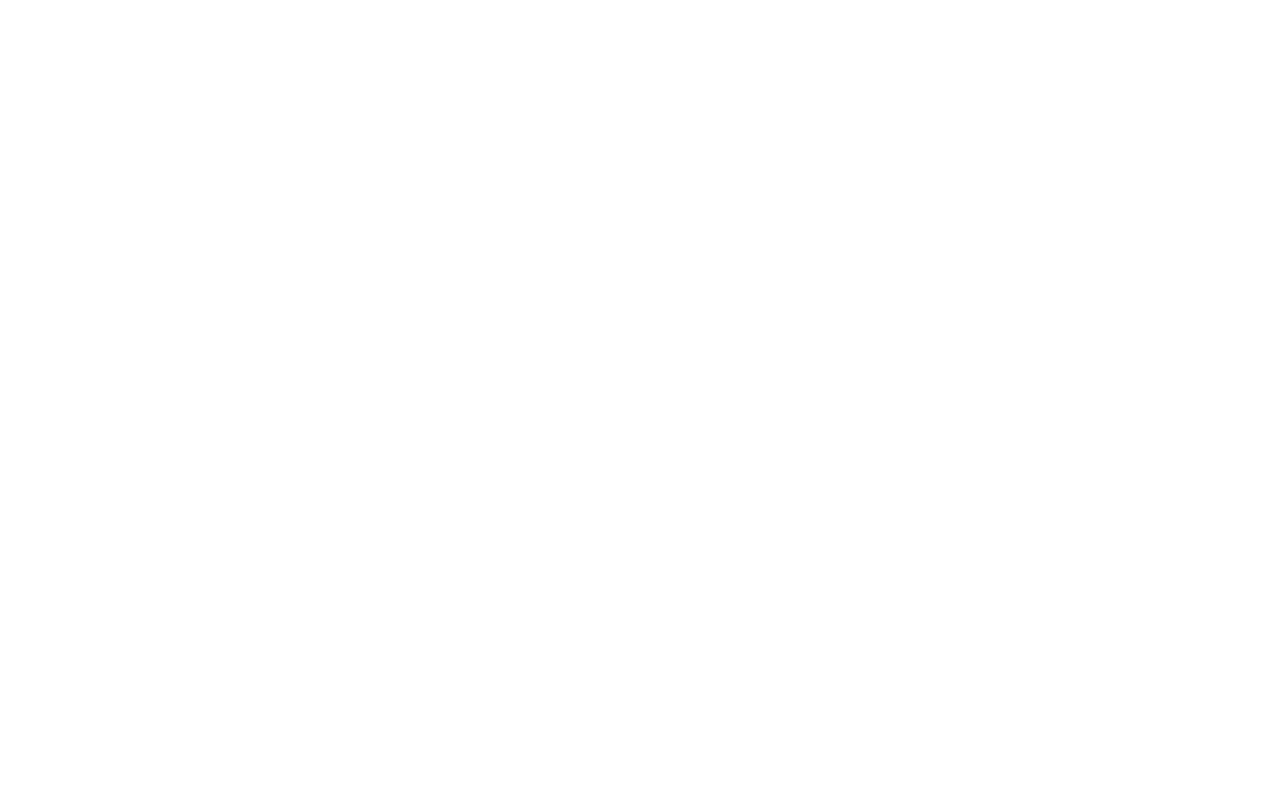
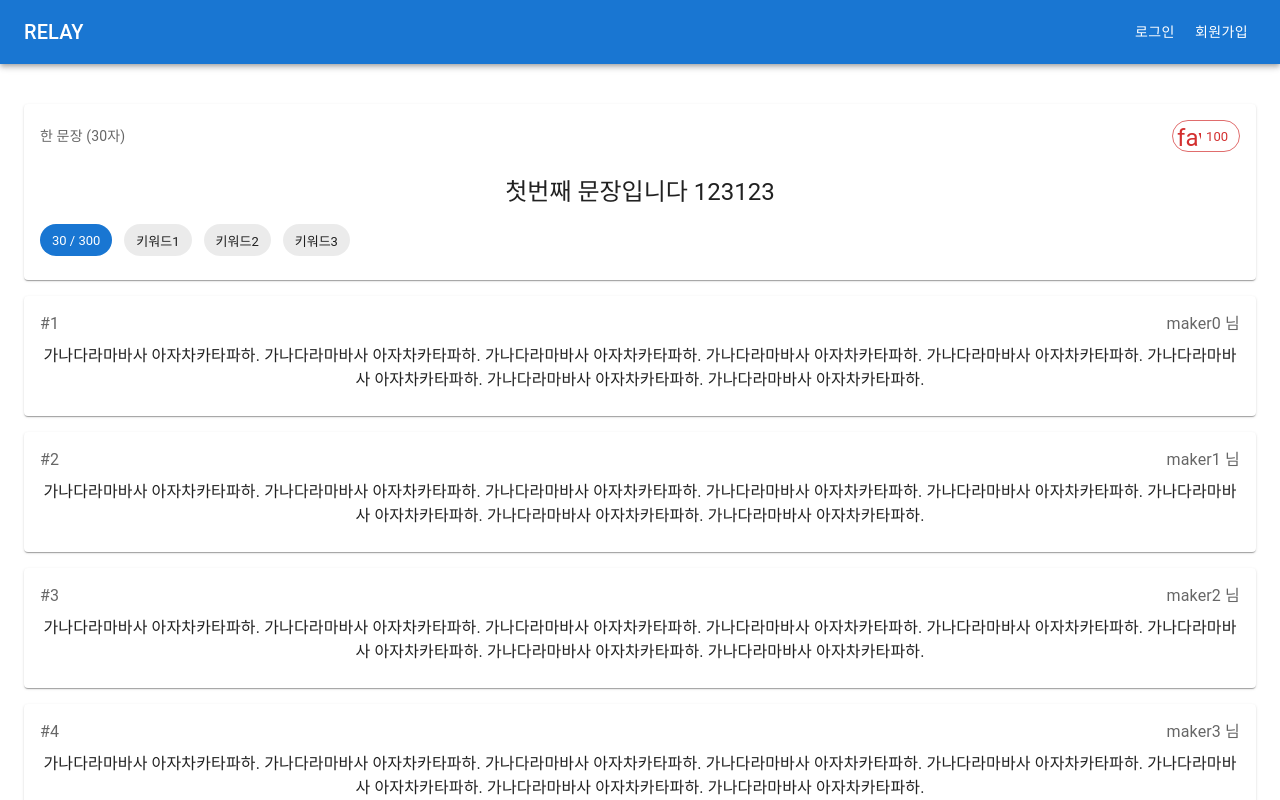
Before and after one commit to UniD-Hackathon-Team12/UniD-Hackathon-Team12-frontend, a React (Create React App) app: page / in a window 1280 px wide. Shown: the top 800 px of the page. Built offline with nearby package versions, Linux system fonts and the light colour scheme; the HTML template or start-up script is replaced by a standard one.

Commit message:
noveldetail

```diff
--- a/src/App.tsx
+++ b/src/App.tsx
@@ -1,13 +1,15 @@
-
 import React from "react";
 import logo from "./logo.svg";
 import "./App.css";
 import NavBar from "./components/NavBar";
 import Main from "./pages/Main";
+import NovelDetail from "./pages/NovelDetail";
 
 function App() {
   return (
     <div className="App">
+      <NavBar />
+      <NovelDetail />
     </div>
   );
 }
--- a/src/components/NovelCard.tsx
+++ b/src/components/NovelCard.tsx
@@ -21,6 +21,7 @@
   maxCount: number;
   isFinished?: boolean;
   isLike?: boolean;
+  forDetail?: boolean;
 }
 
 function NovelCard(props: NovelCardProps) {
@@ -33,9 +34,10 @@
     currentCount,
     maxCount,
     isFinished = false,
+    forDetail = false,
   } = props;
   return (
-    <Grid item xs={12} sm={6} lg={4}>
+    <Grid item xs={12} sm={forDetail ? 12 : 6} lg={forDetail ? 12 : 4}>
       <Card>
         <CardContent>
           <Box
@@ -79,9 +81,11 @@
             ))}
           </Box>
         </CardContent>
-        <CardActions>
-          <Button>자세히 보기</Button>
-        </CardActions>
+        {!forDetail && (
+          <CardActions>
+            <Button>자세히 보기</Button>
+          </CardActions>
+        )}
       </Card>
     </Grid>
   );
--- a/src/components/NovelDetailItem.tsx
+++ b/src/components/NovelDetailItem.tsx
@@ -1,16 +1,33 @@
-import { Grid } from "@mui/material";
+import {
+  Avatar,
+  Box,
+  Card,
+  CardContent,
+  CardHeader,
+  Grid,
+  Typography,
+} from "@mui/material";
 
 export interface NovelDetailItemProps {
-    storyItem: string;
+  maker: string;
+  number: number;
+  content: string;
 }
 
 function NovelDetailItem(props: NovelDetailItemProps) {
-    const {
-        storyItem,
-    } = props;
-    return (
-        <Grid item xs={12} sm={6} lg={4}>
-        </Grid>
-    );
+  const { maker, number, content } = props;
+  return (
+    <Grid item xs={12}>
+      <Card>
+        <CardContent>
+          <Box display={"flex"} justifyContent="space-between" mb={1}>
+            <Typography color="text.secondary">#{number}</Typography>
+            <Typography color="text.secondary">{maker} 님</Typography>
+          </Box>
+          <Typography>{content}</Typography>
+        </CardContent>
+      </Card>
+    </Grid>
+  );
 }
 export default NovelDetailItem;
--- a/src/pages/NovelDetail.tsx
+++ b/src/pages/NovelDetail.tsx
@@ -1,22 +1,63 @@
-
-import { Grid, TextField } from "@mui/material";
+import {
+  Button,
+  Card,
+  CardContent,
+  Grid,
+  TextField,
+  Typography,
+} from "@mui/material";
+import { Box } from "@mui/system";
 import React from "react";
+import NovelCard from "../components/NovelCard";
 import NovelDetailItem from "../components/NovelDetailItem";
 
 function NovelDetail() {
+  return (
     <div>
-        <div>
-            <Grid container spacing={2} paddingX={3} marginTop={3}>
+      <Grid container spacing={2} paddingX={3} marginY={3}>
+        <NovelCard
+          title={`첫번째 문장입니다 123123`}
+          keyword={["키워드1", "키워드2", "키워드3"]}
+          type={"한 문장 (30자)"}
+          maxCount={300}
+          currentCount={30}
+          like={100}
+          forDetail
+        />
         {Array(10)
           .fill(0)
           .map((_, i) => (
             <NovelDetailItem
-                            storyItem={`첫번재 댓글`}
+              maker={`maker${i}`}
+              content={
+                "가나다라마바사 아자차카타파하. 가나다라마바사 아자차카타파하. 가나다라마바사 아자차카타파하. 가나다라마바사 아자차카타파하. 가나다라마바사 아자차카타파하. 가나다라마바사 아자차카타파하. 가나다라마바사 아자차카타파하. 가나다라마바사 아자차카타파하."
+              }
+              number={i + 1}
             />
           ))}
+        <Grid item xs={12}>
+          <Button variant="contained">더 보기</Button>
+        </Grid>
+        <Grid item xs={12}>
+          <Card>
+            <CardContent>
+              <Box display={"flex"} justifyContent="flex-start" mb={2}>
+                <Typography color="text.secondary">#{11}이 될 예정</Typography>
+              </Box>
+              <TextField
+                label={"작성하기"}
+                fullWidth
+                multiline
+                rows={4}
+              ></TextField>
+              <Box display={"flex"} justifyContent="flex-end" mt={2}>
+                <Button variant="contained">작성</Button>
+              </Box>
+            </CardContent>
+          </Card>
+        </Grid>
       </Grid>
     </div>
-        <TextField fullWidth label="fullWidth" id="fullWidth" />
-    </div>
+  );
 }
 export default NovelDetail;
```
Lines whose indentation alone changed are shown as unchanged.
